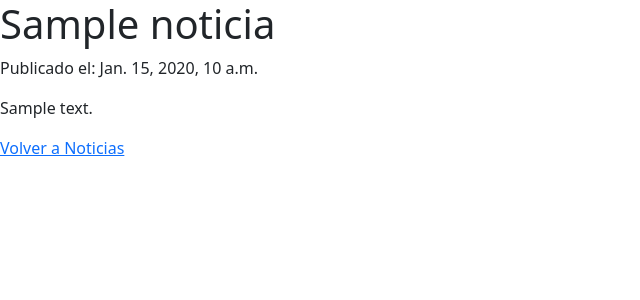
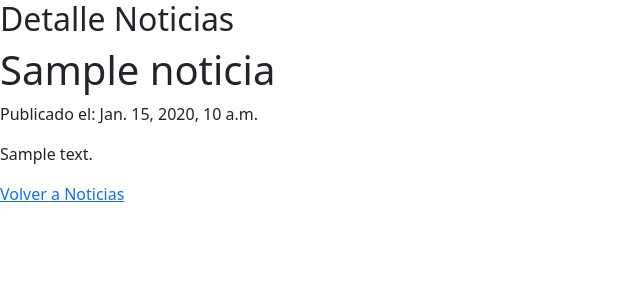
Before and after one commit to Srdrakon/PetShop, a Django app: page /Petapp/noticia/1/ in a window 1280 px wide. Shown: the top 300 px of the page, without its empty margins (0-640 px from the left). Run offline with Django 5.2, Linux system fonts and the light colour scheme; tables that the repository leaves empty hold one stand-in row (values such as "Sample post").

Commit message:
Update detalle_noticia.html

```diff
--- a/petapp/templates/petapp/detalle_noticia.html
+++ b/petapp/templates/petapp/detalle_noticia.html
@@ -2,7 +2,7 @@
 
     {% block content %}
     <head>
-    <title>Detalle Noticias</title>
+   {% block title %}<H2>Detalle Noticias</H2>{% endblock %}
         <link href="https://cdn.jsdelivr.net/npm/bootstrap@5.3.3/dist/css/bootstrap.min.css" rel="stylesheet" integrity="sha384-QWTKZyjpPEjISv5WaRU9OFeRpok6YctnYmDr5pNlyT2bRjXh0JMhjY6hW+ALEwIH" crossorigin="anonymous">
         <link rel="stylesheet" href="styles.css">
     </head>
```
